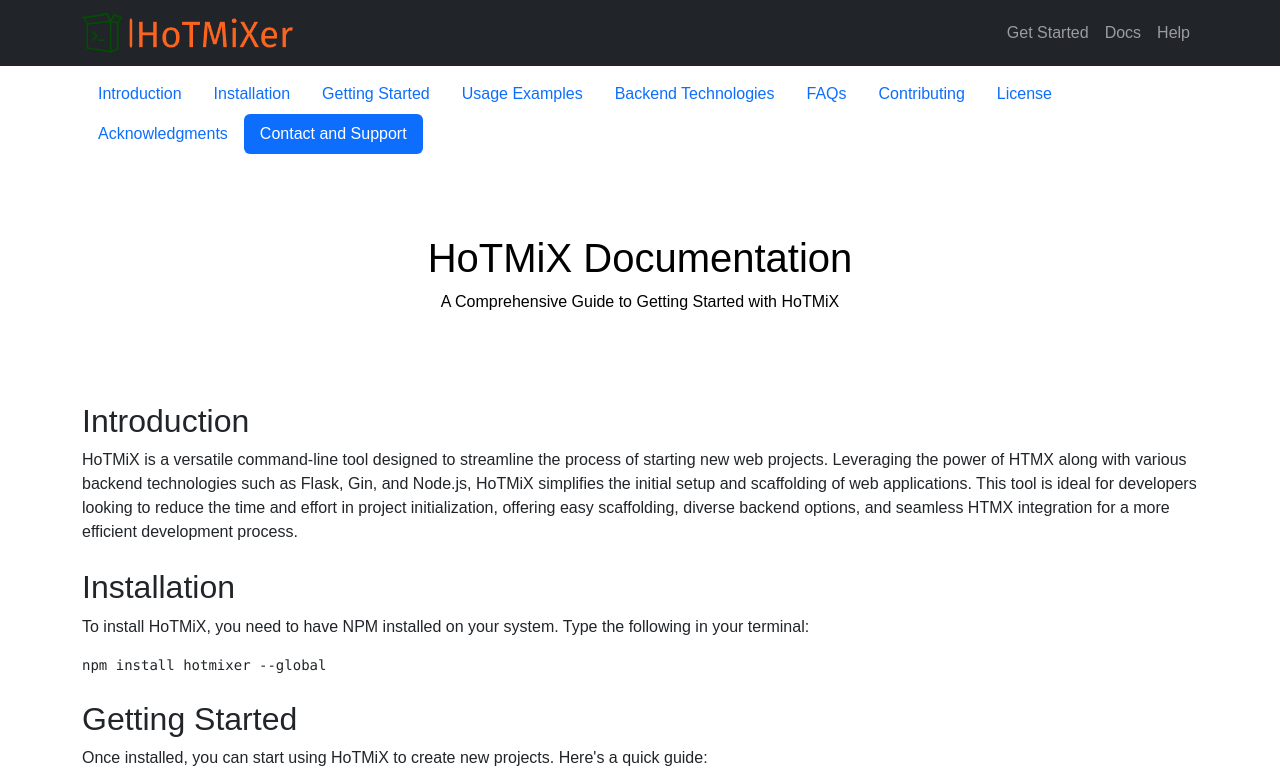
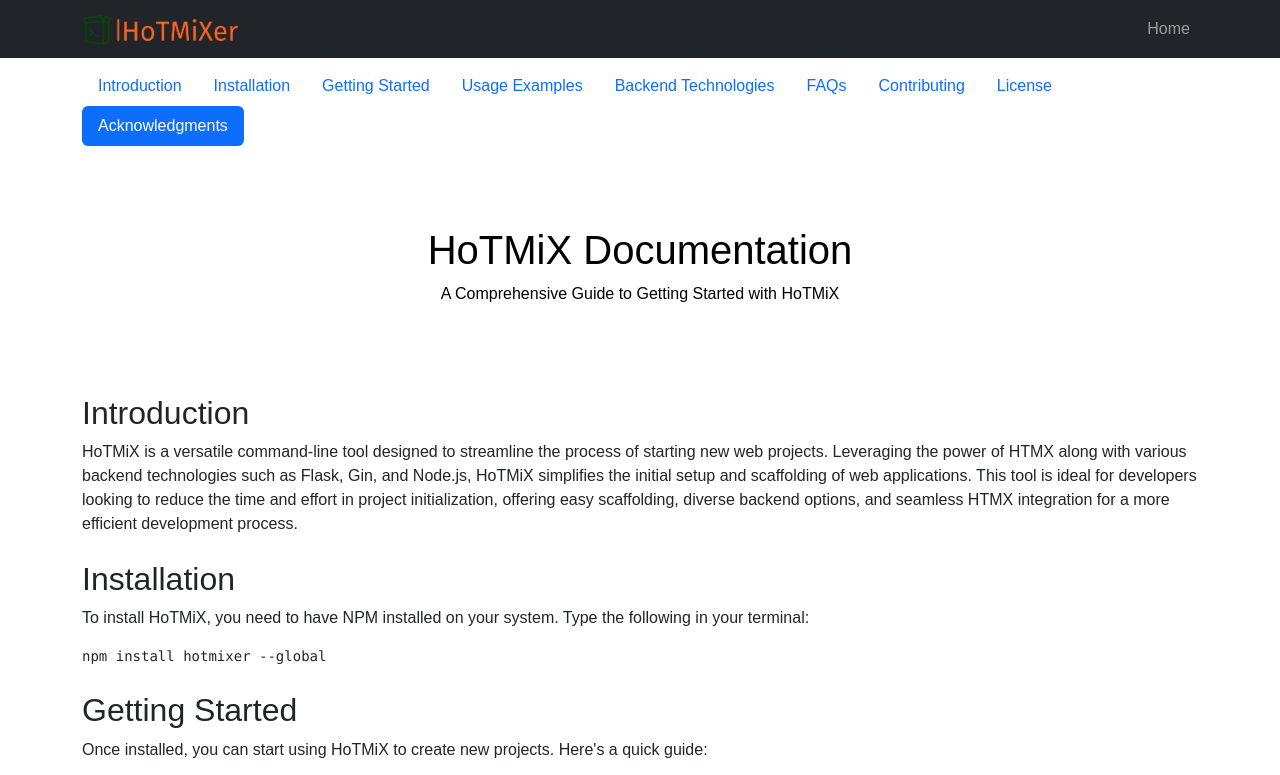
Before and after one commit to KDreynolds/hotmix_site, a plain HTML site: page templates/docs.html in a window 1280 px wide. Shown: the top 775 px of the page. Drawn offline with nearby package versions, Linux system fonts and the light colour scheme.

Commit message:
fixing link to docs page and styling for docs.html page

```diff
--- a/templates/docs.html
+++ b/templates/docs.html
@@ -12,17 +12,11 @@
     <nav class="navbar navbar-expand-lg navbar-dark bg-dark">
         <div class="container">
             <a class="navbar-brand" href="/templates/index.html">
-                <img src="/static/logo-no-background.png" alt="HoTMiXer logo" height="40" width="211">
+                <img src="/static/logo-no-background.png" alt="HoTMiXer logo" class="logo">
             </a>
             <ul class="navbar-nav ms-auto">
                 <li class="nav-item">
-                    <a class="nav-link" href="/templates/docs.html#getting-started">Get Started</a>
-                </li>
-                <li class="nav-item">
-                    <a class="nav-link" href="/templates/docs.html">Docs</a>
-                </li>
-                <li class="nav-item">
-                    <a class="nav-link" href="/templates/docs.html#contact-support">Help</a>
+                    <a class="nav-link" href="/templates/index.html">Home</a>
                 </li>
             </ul>
         </div>
@@ -57,9 +51,6 @@
             </li>
             <li class="nav-item">
                 <a class="nav-link" href="#acknowledgments">Acknowledgments</a>
-            </li>
-            <li class="nav-item">
-                <a class="nav-link" href="#contact-support">Contact and Support</a>
             </li>
         </ul>
     </div>
@@ -122,6 +113,7 @@
             <p>HoTMiX supports several backend technologies, including:</p>
             <ul>
                 <li><strong>Flask:</strong> A lightweight and flexible Python web framework.</li>
+                <li><strong>Django:</strong> A very popular Python web framework.</li>
                 <li><strong>Gin:</strong> A high-performance Go web framework.</li>
                 <li><strong>Node.js:</strong> A JavaScript runtime for building scalable network applications.</li>
             </ul>
```
Also changed, not shown: templates/index.html (+5 -0 lines), 1 other file.
